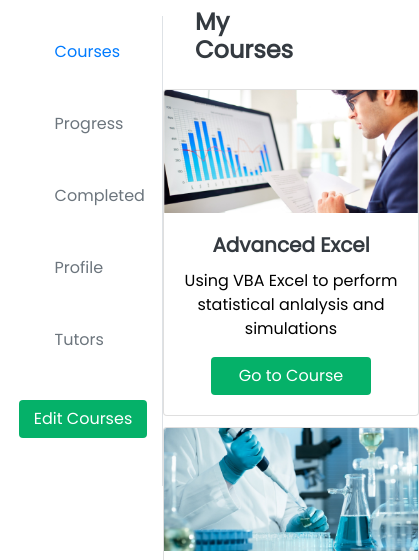
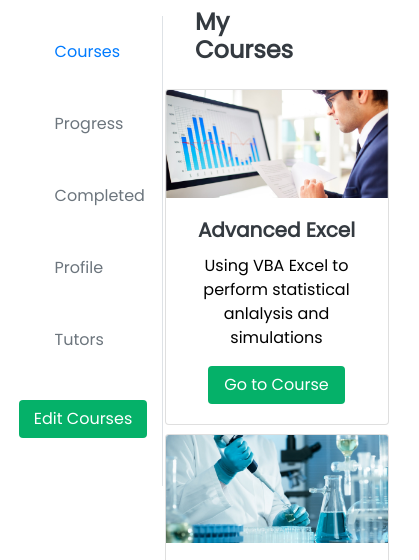
Before and after one commit to hngi/Team-New-Justice-League_Education-Template, a plain HTML site: page student-dashboard.html in a window 390 px wide. Shown: the part 245-805 px from the top of the page, 419 px wide, since content can reach past the window. Drawn offline with nearby package versions, Linux system fonts and the light colour scheme.

Commit message:
"debugger dashboard readjust"

```diff
--- a/css/dashboard.css
+++ b/css/dashboard.css
@@ -84,7 +84,7 @@ border: 1px solid #a1afbd;
 }
 @media screen and (max-width: 517px) {
     .card {
-        max-width: 16rem;
+        max-width: 14rem;
         margin: 0 auto !important;
         margin-bottom: 4% !important;
     }
```
Also changed, not shown: 1 other file.
